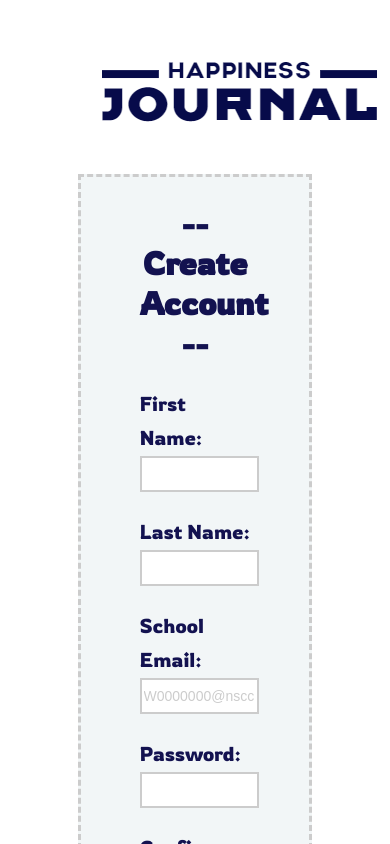
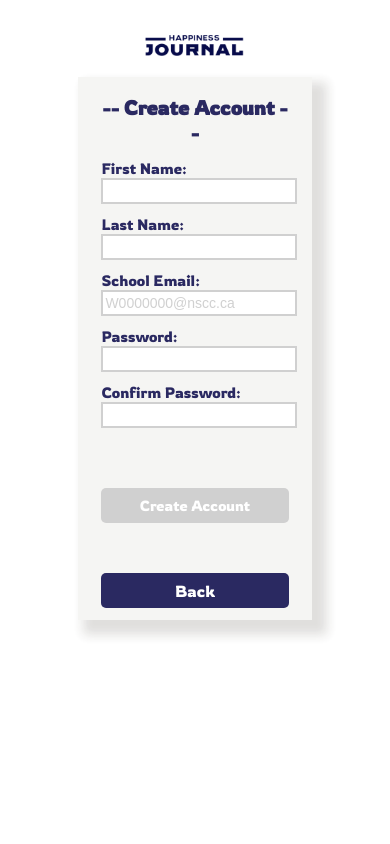
Before and after one commit to blossomwitch/happinessJournal, a React (Create React App) app in the folder client/: page / in a window 390 px wide. Both pictures are taken after typing "name@example.com", "Sample123" into the empty fields and a click on the button "Create User Account". Shown: the top 844 px of the page. Built offline with nearby package versions, Linux system fonts and the light colour scheme.

Commit message:
Design Set

```diff
--- a/client/src/Create/Create.scss
+++ b/client/src/Create/Create.scss
@@ -11,9 +11,10 @@
 }
 
 .create-content {
-    border: 3px dashed #ccc;
     padding: 2% 25% 5% 25%;
-    background-color: rgb(242, 246, 247);
+    background-color: #f5f4f2;
+    box-shadow: 10px 10px 10px 5px rgba(85, 80, 69, 0.2);
+    opacity: 0.9;
 }
 
 h1 {
@@ -50,7 +51,7 @@ h1 {
     font-size: 14px;
 }
 .success {
-    color: green;
+    color: rgb(52, 133, 52);
 }
 .error {
    color: red;
@@ -70,7 +71,7 @@ button::after {
 }
 
 .btnCreateAccount {
-    background-color: #131250;
+    background-color: #1512da;
     border:none;
     color:white;
     border-radius: 5px;
@@ -113,3 +114,68 @@ button::after {
     color: #131250;
     border: 3px solid #131250;
 }
+
+// --------------------------------------- media query
+@media (max-width: 1500px) {
+    .create-logo > img {
+        text-align: center;
+        width: 50%;
+        height: 50%;
+    }
+
+    h1 {
+        font-family: 'Rowdies', cursive;
+        text-align: center;
+        color: #131250;
+        font-size: 20px;
+    }
+
+    .create-content {
+        padding: 2% 10% 5% 10%;
+    }
+
+    .create-input {
+        font-family: 'Rowdies', cursive;
+        font-size:12pt;
+        padding-bottom: 10px;
+    }
+
+    .create-input > input {
+        background-color: white;
+        border: solid 2px #ccc;
+        font-size:10pt;
+        width:100%;
+        height: 20px;
+    }
+
+    .create-title {
+        color: #131250;
+        font-size: 15px;
+    }
+
+    .create-button {
+        text-align: center;
+    }
+
+    .btnCreateAccount {
+        background-color: #131250;
+        border:none;
+        color:white;
+        border-radius: 5px;
+        width:100%;
+        height:35px;
+        font-size: 11pt;
+        cursor: pointer;
+    }
+
+    .btnBack {
+        background-color: #131250;
+        border:none;
+        color:white;
+        border-radius: 5px;
+        width:100%;
+        height:35px;
+        font-size: 12pt;
+        cursor: pointer;
+    }
+}
--- a/client/src/Login/Login.scss
+++ b/client/src/Login/Login.scss
@@ -123,3 +123,47 @@ button::after {
     color: #131250;
     border: 3px solid #131250;
 }
+
+// --------------------------------------- media query
+@media (max-width: 992px) {
+    .login-logo > img {
+        text-align: center;
+        width: 70%;
+        height: 70%;
+    }
+
+    .btnLogin {
+        background-color: #131250;
+        border:none;
+        color:white;
+        border-radius: 5px;
+        width:30%;
+        height:40px;
+        font-size: 12pt;
+        margin-right: 15px;
+        cursor: pointer;
+    }
+
+    .btnLogin-teacher {
+        background-color: #131250;
+        border:none;
+        color:white;
+        border-radius: 5px;
+        width:50%;
+        height:40px;
+        font-size: 12pt;
+        margin-left: 15px;
+        cursor: pointer;
+    }
+
+    .btnCreate {
+        background-color: #131250;
+        border:none;
+        color:white;
+        border-radius: 5px;
+        width:90%;
+        height:40px;
+        font-size: 12pt;
+        cursor: pointer;
+    }
+}
```
